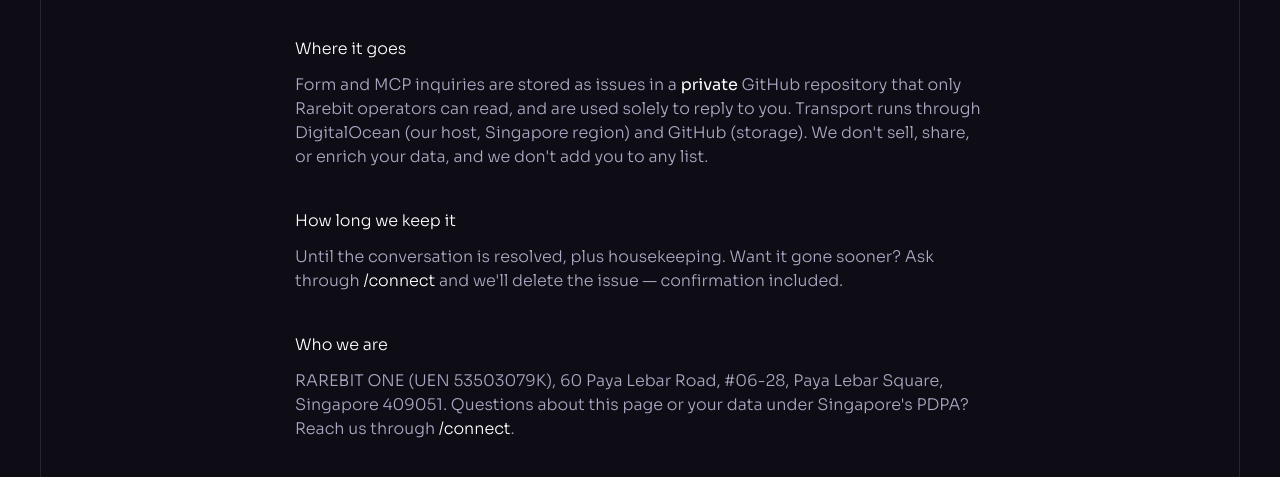
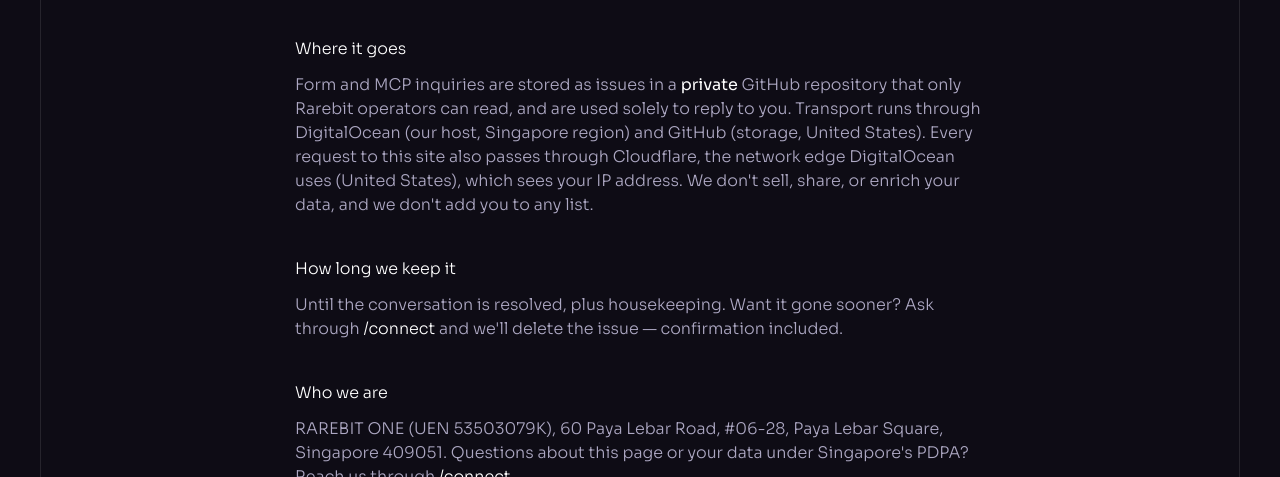
Before and after one commit to rarebit-one/rarebit-static-v3, an Astro site: page /privacy in a window 1280 px wide. Shown: the part 623-1100 px from the top of the page. Built offline with nearby package versions, Linux system fonts and the light colour scheme; Astro itself is replaced by a stand-in of ours.

Commit message:
docs(privacy): name Cloudflare as DigitalOcean's network edge (#873)
**Policy text: approved by the owner 2026-11-13 ("all recommended").**

`/privacy`'s "Where it goes" section named DigitalOcean and GitHub only.
This adds that:
- every request also passes through **Cloudflare**, the network edge
DigitalOcean App Platform uses (United States, per DO's sub-processor
list), which sees the visitor's IP address;
- GitHub storage is in the **United States**.

Found by the rarebit-one compliance watch (policy check: Cloudflare
receives rarebit-site end-user data but isn't named) and the 2026-11-10
external-services audit.

**Verification:** `npm test` 127/127. `npm run build` succeeds (30
pages), and the built `dist/privacy/index.html` contains the new
sentence. (Built from a worktree outside the repo directory: inside a
nested `.worktrees/` checkout, `astro sync` can't resolve
`astro/tsconfigs/strict`. That's an environment quirk, not this change.)

**Approved 2026-11-13;** landing through the normal gates.

🤖 Generated with [Claude Code](https://claude.com/claude-code)

Co-authored-by: Claude Opus 5.5 <noreply@anthropic.com>

```diff
--- a/src/pages/privacy.astro
+++ b/src/pages/privacy.astro
@@ -32,7 +32,9 @@ import { legal } from "../data/site";
             Form and MCP inquiries are stored as issues in a <strong class="text-n-1">private</strong>
             GitHub repository that only Rarebit operators can read, and are used solely to reply to
             you. Transport runs through DigitalOcean (our host, Singapore region) and GitHub
-            (storage). We don't sell, share, or enrich your data, and we don't add you to any list.
+            (storage, United States). Every request to this site also passes through Cloudflare,
+            the network edge DigitalOcean uses (United States), which sees your IP address. We don't
+            sell, share, or enrich your data, and we don't add you to any list.
           </p>
 
           <h2>How long we keep it</h2>
```
